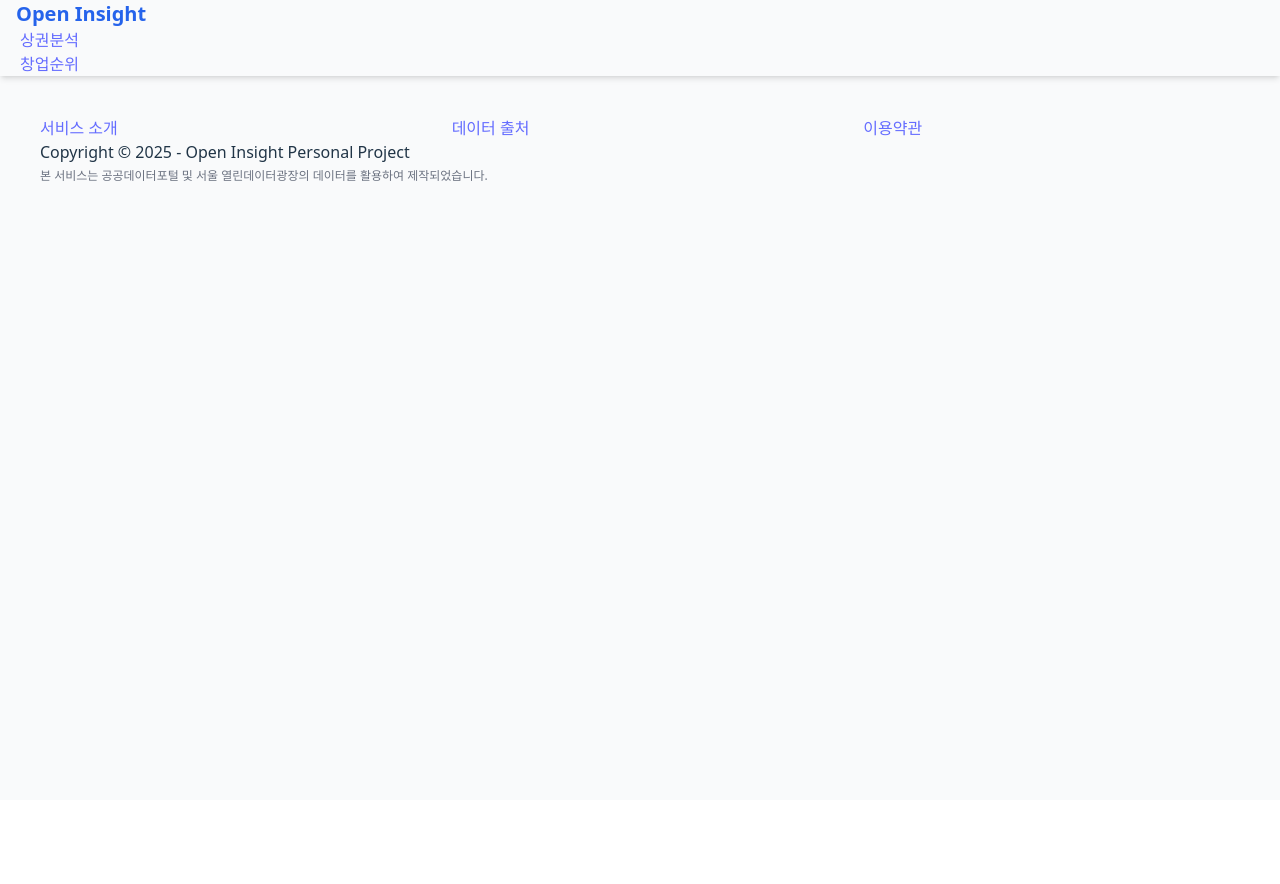
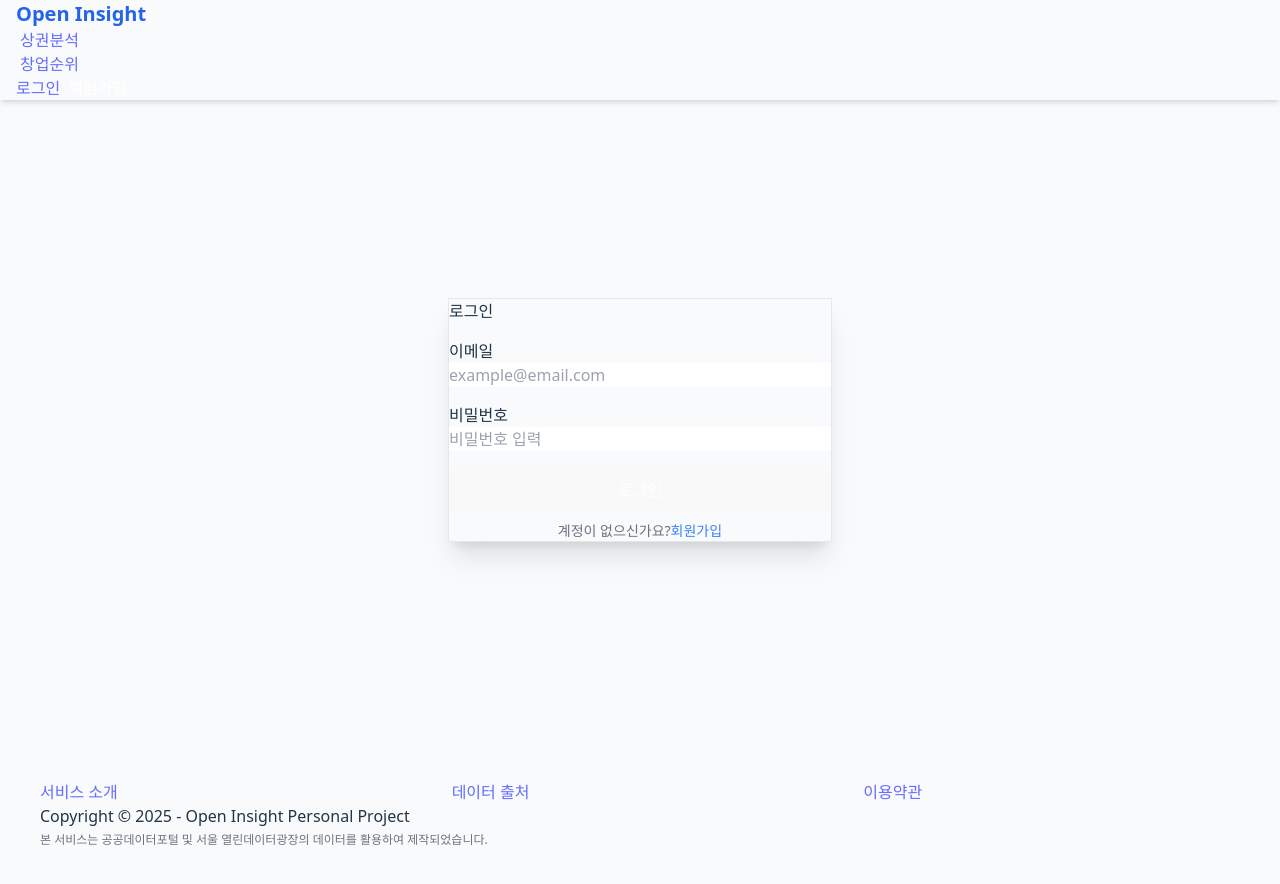
Before and after one commit to alstn9213/Open-Insight-Personal-Project-, a React (Vite) app in the folder FRONT/: page /login in a window 1280 px wide. Shown: the top 884 px of the page. Before the commit the page ends 800 px from the top, so only its background shows below. Built offline with nearby package versions, Linux system fonts and the light colour scheme.

Commit message:
feat:20251213 회원가입창 로그인창 생성

```diff
--- a/FRONT/src/App.tsx
+++ b/FRONT/src/App.tsx
@@ -5,11 +5,13 @@ import Home from './pages/Home';
 import Analysis from './pages/Analysis';
 import Ranking from './pages/Ranking';
 import Footer from './components/layout/Footer';
+import Signup from './pages/Signup';
+import Login from './pages/Login';
 
 function App() {
   return (
     <BrowserRouter>
-      <div className="min-h-screen bg-gray-50">
+      <div className="min-h-screen bg-gray-50 flex flex-col">
         <Header />
 
         <main className="flex-grow">
@@ -17,6 +19,8 @@ function App() {
             <Route path="/" element={<Home />} />
             <Route path="/analysis" element={<Analysis />} />
             <Route path="/ranking" element={<Ranking />} />
+            <Route path="/login" element={<Login />} />
+            <Route path="/signup" element={<Signup />} />
           </Routes>
         </main>
         <Footer />
--- /dev/null
+++ b/FRONT/src/api/authApi.ts
@@ -0,0 +1,15 @@
+import type { LoginRequest, SignupRequest, TokenResponse } from "../types/auth";
+import axiosClient from "./axiosClient";
+
+export const authApi = {
+    login: async (data: LoginRequest): Promise<TokenResponse> => {
+        const response = await axiosClient.post<TokenResponse>("/auth/login", data);
+        return response.data;
+    },
+
+    signup: async (data: SignupRequest): Promise<string> => {
+        // 백엔드에서 String을 반환("회원 가입 성공")
+        const response = await axiosClient.post<string>("/members/signup", data);
+        return response.data;
+    }
+}
--- a/FRONT/src/components/layout/Header.tsx
+++ b/FRONT/src/components/layout/Header.tsx
@@ -1,6 +1,22 @@
-import { Link } from 'react-router-dom';
+import { useEffect, useState } from 'react';
+import { Link, useNavigate } from 'react-router-dom';
 
 const Header = () => {
+  const navigate = useNavigate();
+  const [isLoggedIn, setIsLoggedIn] = useState(false);
+
+  useEffect(() => {
+    const token = localStorage.getItem("accessToken");
+    setIsLoggedIn(!!token);
+  }, []);
+
+  const handleLogout = () => {
+    localStorage.removeItem("accessToken");
+    setIsLoggedIn(false);
+    alert("로그아웃 되었습니다.");
+    navigate("/");
+  };
+
   return (
     <div className="navbar bg-base-100 shadow-md px-4">
       <div className="flex-1">
@@ -13,6 +29,27 @@ const Header = () => {
           <li><Link to="/analysis">상권분석</Link></li>
           <li><Link to="/ranking">창업순위</Link></li>
         </ul>
+
+        {/* 로그인 상태에 따른 버튼 변경 */}
+        <div className="flex gap-2">
+          {isLoggedIn ? (
+            <button
+              onClick={handleLogout}
+              className="btn btn-sm btn-outline btn-error"
+            >
+              로그아웃
+            </button>
+          ) : (
+            <>
+              <Link to="/login" className="btn btn-sm btn-ghost">
+                로그인
+              </Link>
+              <Link to="/signup" className="btn btn-sm btn-primary text-white">
+                회원가입
+              </Link>
+            </>
+          )}
+        </div>
       </div>
     </div>
   );
--- /dev/null
+++ b/FRONT/src/pages/Login.tsx
@@ -0,0 +1,72 @@
+import { useState } from "react";
+import { Link, useNavigate } from "react-router-dom"
+import { authApi } from "../api/authApi";
+
+const Login = () => {
+    const navigate = useNavigate();
+    const [formData, setFormData] = useState({email: "", password: ""});
+    const [error, setError] = useState<string | null>(null);
+    const handleChange = (e: React.ChangeEvent<HTMLInputElement>) => {
+        setFormData({...formData, [e.target.name]: e.target.value});
+    };
+
+    const handleSubmit = async (e: React.FormEvent) => {
+        e.preventDefault();
+        try {
+            const response = await authApi.login(formData);
+            localStorage.setItem("accessToken", response.accessToken);
+            alert("로그인되었습니다.");
+            navigate("/")
+            window.location.reload(); // 헤더 상태 갱신
+        } catch(err) {
+            console.error(err);
+            setError("이메일 또는 비밀번호를 확인해주세요");
+        }
+    };
+
+    return (
+    <div className="flex justify-center items-center min-h-[80vh]">
+      <div className="card w-96 bg-base-100 shadow-xl border border-gray-200">
+        <div className="card-body">
+          <h2 className="card-title justify-center mb-4">로그인</h2>
+          <form onSubmit={handleSubmit} className="space-y-4">
+            <div>
+              <label className="label"><span className="label-text">이메일</span></label>
+              <input
+                type="email"
+                name="email"
+                placeholder="example@email.com"
+                className="input input-bordered w-full"
+                value={formData.email}
+                onChange={handleChange}
+                required
+              />
+            </div>
+            <div>
+              <label className="label"><span className="label-text">비밀번호</span></label>
+              <input
+                type="password"
+                name="password"
+                placeholder="비밀번호 입력"
+                className="input input-bordered w-full"
+                value={formData.password}
+                onChange={handleChange}
+                required
+              />
+            </div>
+            {error && <p className="text-red-500 text-sm text-center">{error}</p>}
+            <div className="card-actions justify-end mt-4">
+              <button type="submit" className="btn btn-primary w-full text-white">로그인</button>
+            </div>
+          </form>
+          <div className="text-center mt-2 text-sm text-gray-500">
+            계정이 없으신가요?
+            <Link to="/signup" className="text-blue-500 font-bold">회원가입</Link>
+          </div>
+        </div>
+      </div>
+    </div>
+  );
+};
+
+export default Login;
--- /dev/null
+++ b/FRONT/src/pages/Signup.tsx
@@ -0,0 +1,74 @@
+import { useState } from "react";
+import { useNavigate } from "react-router-dom"
+import { authApi } from "../api/authApi";
+
+const Signup = () => {
+    const navigate = useNavigate();
+    const [formData, setFormData] = useState({email: "", password: "", nickname: ""});
+    const handleChange = (e: React.ChangeEvent<HTMLInputElement>) => {
+        setFormData({...formData, [e.target.name]: e.target.value});
+    };
+
+    const handleSubmit = async (e: React.FormEvent) => {
+        e.preventDefault();
+        try {
+            await authApi.signup(formData);
+            alert("회원가입 완료");
+            navigate("/login");
+
+        } catch(err) {
+            console.error(err);
+            alert("회원가입 중 오류가 발생했습니다.");
+        }
+    };
+
+    return (
+        <div className="flex justify-center items-center min-h-[80vh]">
+        <div className="card w-96 bg-base-100 shadow-xl border border-gray-200">
+            <div className="card-body">
+            <h2 className="card-title justify-center mb-4">회원가입</h2>
+            <form onSubmit={handleSubmit} className="space-y-4">
+                <div>
+                <label className="label"><span className="label-text">이메일</span></label>
+                <input
+                    type="email"
+                    name="email"
+                    className="input input-bordered w-full"
+                    value={formData.email}
+                    onChange={handleChange}
+                    required
+                />
+                </div>
+                <div>
+                <label className="label"><span className="label-text">비밀번호</span></label>
+                <input
+                    type="password"
+                    name="password"
+                    className="input input-bordered w-full"
+                    value={formData.password}
+                    onChange={handleChange}
+                    required
+                />
+                </div>
+                <div>
+                <label className="label"><span className="label-text">닉네임</span></label>
+                <input
+                    type="text"
+                    name="nickname"
+                    className="input input-bordered w-full"
+                    value={formData.nickname}
+                    onChange={handleChange}
+                    required
+                />
+                </div>
+                <div className="card-actions justify-end mt-4">
+                <button type="submit" className="btn btn-primary w-full text-white">가입하기</button>
+                </div>
+            </form>
+            </div>
+        </div>
+        </div>
+    );
+};
+
+export default Signup;
```
Also changed, not shown: FRONT/src/mocks/rankingData.json (deleted, +0 -37 lines), FRONT/src/types/auth.ts (+15 -0 lines).
